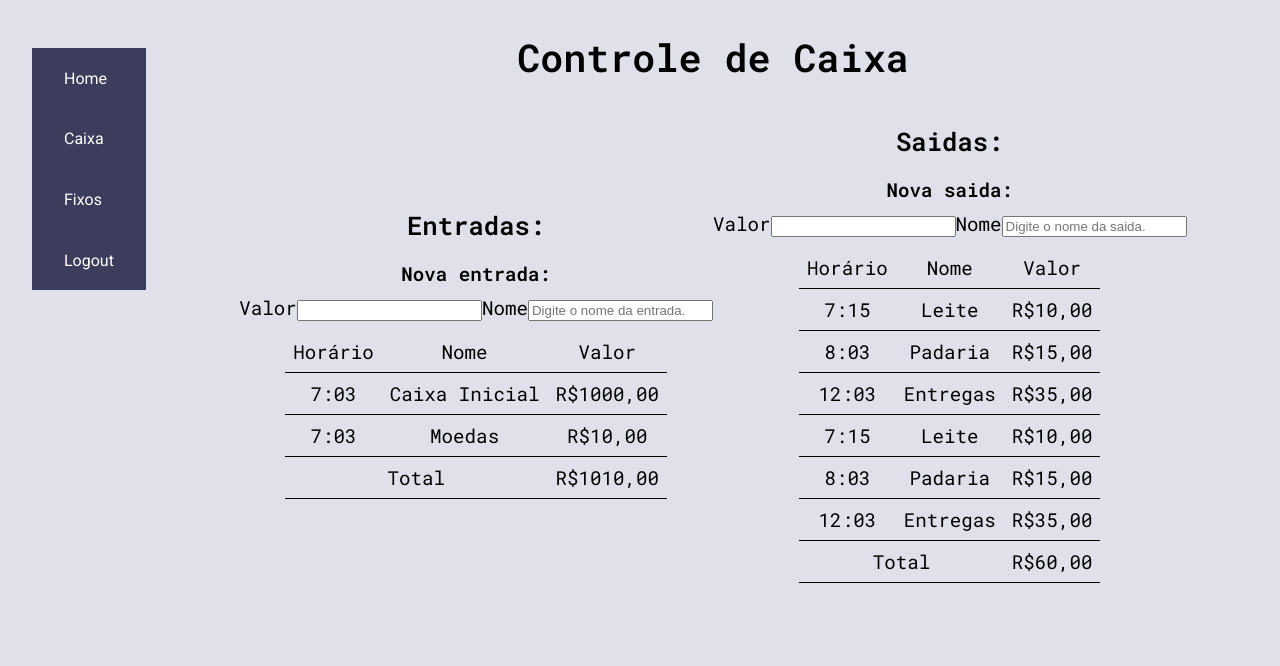
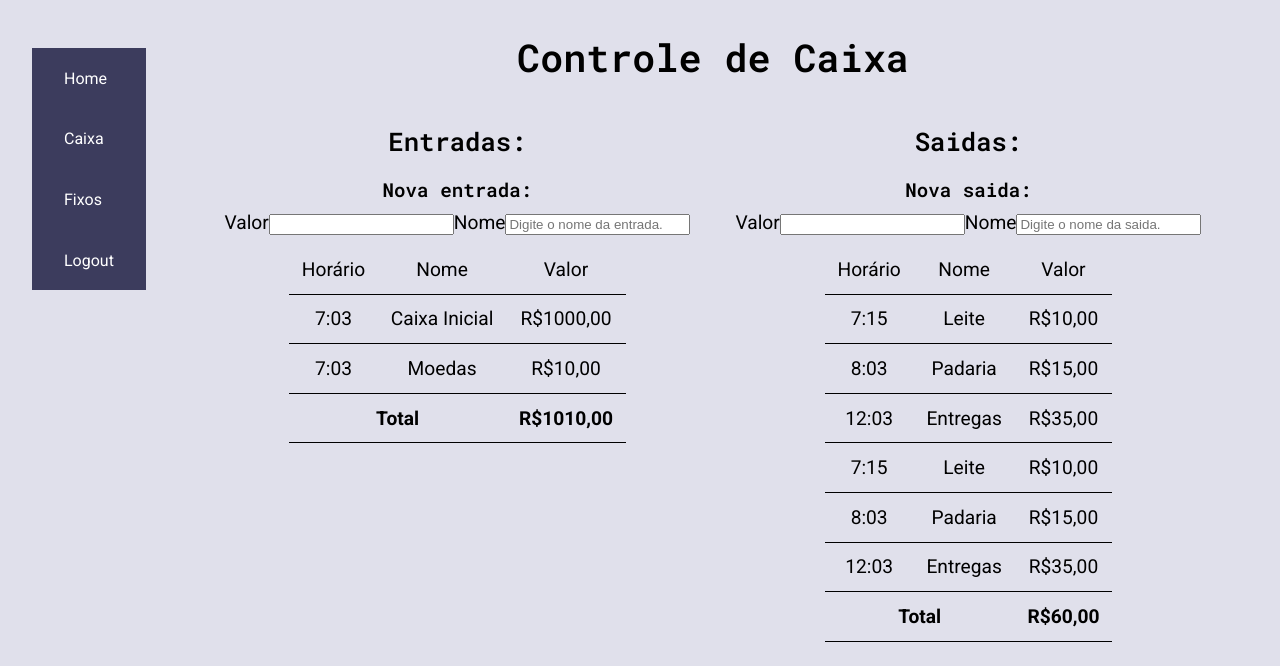
Before and after one commit to GSSiqueira/idl-web, a React (Create React App) app: page /caixa in a window 1280 px wide. Shown: the top 666 px of the page. Built offline with nearby package versions, Linux system fonts and the light colour scheme.

Commit message:
More styling on flux page

```diff
--- a/src/App.css
+++ b/src/App.css
@@ -155,7 +155,7 @@ h3 {
 }
 
 p {
-  font: 400 1.2rem 'Roboto Mono';
+  font: 400 1.2rem 'Roboto';
   margin: 0.6rem auto;
 }
 
--- a/src/pages/Flux/index.tsx
+++ b/src/pages/Flux/index.tsx
@@ -7,7 +7,7 @@ function Flux() {
   return (
     <>
       <Header />
-      <main className="container">
+      <main className="flux-content container">
         <h1 className="main-title">Controle de Caixa</h1>
         <section className="influx-section">
           <h2>Entradas:</h2>
@@ -18,7 +18,7 @@ function Flux() {
             <label>Nome</label>
             <input type="text" placeholder="Digite o nome da entrada." />
           </form>
-          <table>
+          <table className="influx-table entry-table">
             <thead>
               <tr>
                 <th>Horário</th>
@@ -55,7 +55,7 @@ function Flux() {
             <label>Nome</label>
             <input type="text" placeholder="Digite o nome da saida." />
           </form>
-          <table>
+          <table className="outflux-table entry-table">
             <thead>
               <tr>
                 <th>Horário</th>
--- a/src/pages/Flux/styles.css
+++ b/src/pages/Flux/styles.css
@@ -1,4 +1,4 @@
-main {
+.flux-content {
   display: flex;
   flex-flow: column wrap;
 }
@@ -7,30 +7,54 @@ main {
   width: 70%;
 }
 
-table,
-label {
-  font: 400 1.2rem 'Roboto Mono';
+.influx-section,
+.outflux-section {
+  display: flex;
+  flex-direction: column;
+  justify-content: flex-start;
+  align-items: center;
+  padding-bottom: 2rem;
+  border-bottom: 2px solid black;
+}
+
+.outflux-section {
+  margin-top: 2rem;
+}
+
+.entry-table,
+.flux-content label {
+  font: 400 1.2rem 'Roboto';
   margin: 0.6rem auto;
 }
 
-table tr {
+.entry-table tr {
   text-align: center;
   border-bottom: 1px solid black;
 }
 
-th,
-td {
-  padding: 0.5rem;
+.entry-table th,
+.entry-table td {
+  padding: 0.8rem;
+}
+
+.entry-table tfoot {
+  font-weight: bold;
 }
 
 @media screen and (min-width: 1024px) {
-  main {
+  .flux-content {
+    width: 100%;
     display: grid;
     grid-template-columns: 1fr 1fr;
     grid-template-rows: auto;
+    column-gap: 1rem;
     grid-template-areas:
       'title title'
       'influx outflux';
+  }
+  .influx-section,
+  .outflux-section {
+    border: none;
   }
 
   .influx-section {
@@ -38,6 +62,7 @@ td {
   }
 
   .outflux-section {
+    margin: 0;
     grid-area: outflux;
   }
 
--- a/src/pages/Home/styles.css
+++ b/src/pages/Home/styles.css
@@ -1,4 +1,4 @@
-main {
+.home-content {
   display: flex;
   flex-flow: column;
   align-items: center;
@@ -6,7 +6,7 @@ main {
   margin: 0 auto;
 }
 
-section {
+.description-content {
   display: flex;
   flex-direction: column;
   align-items: center;
```
